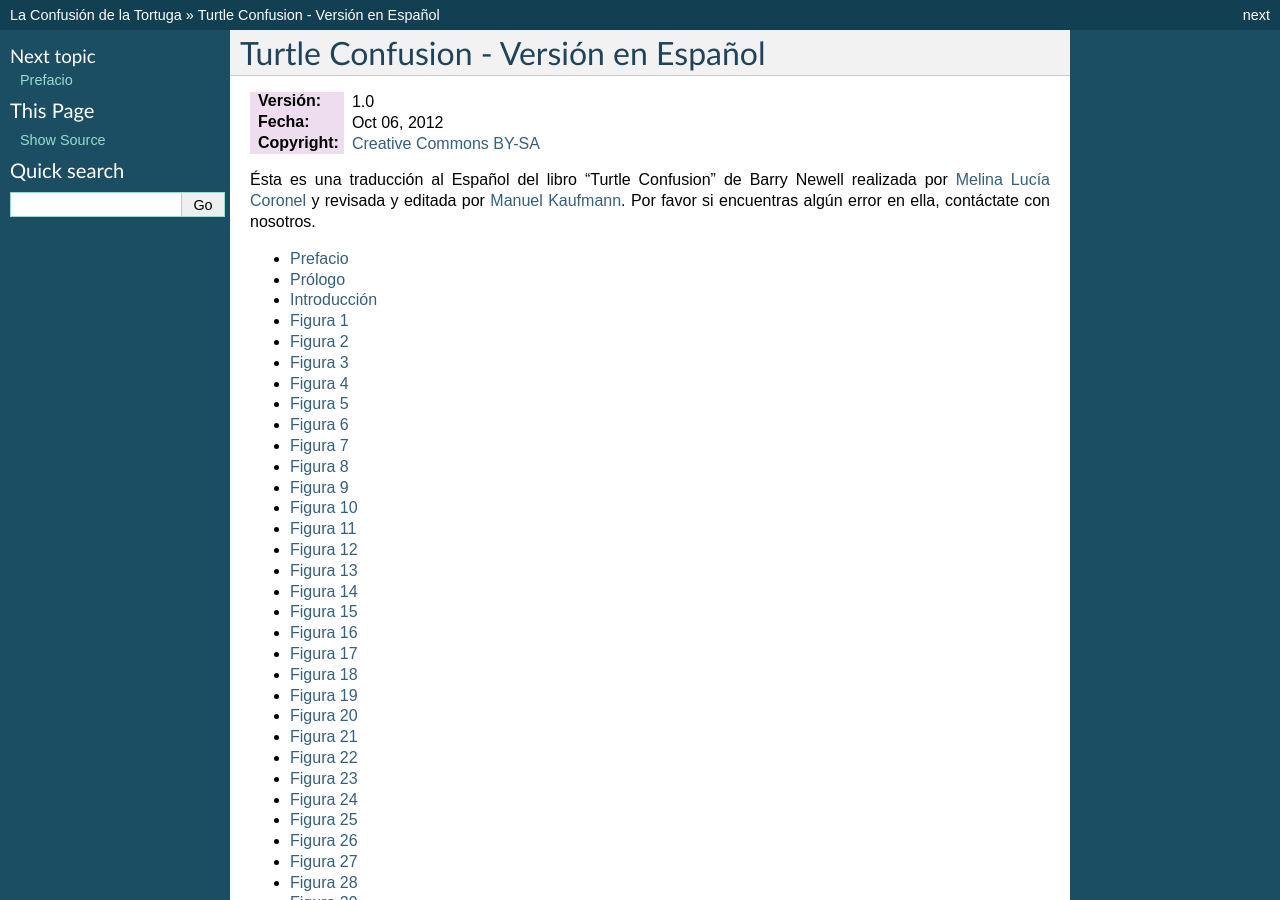
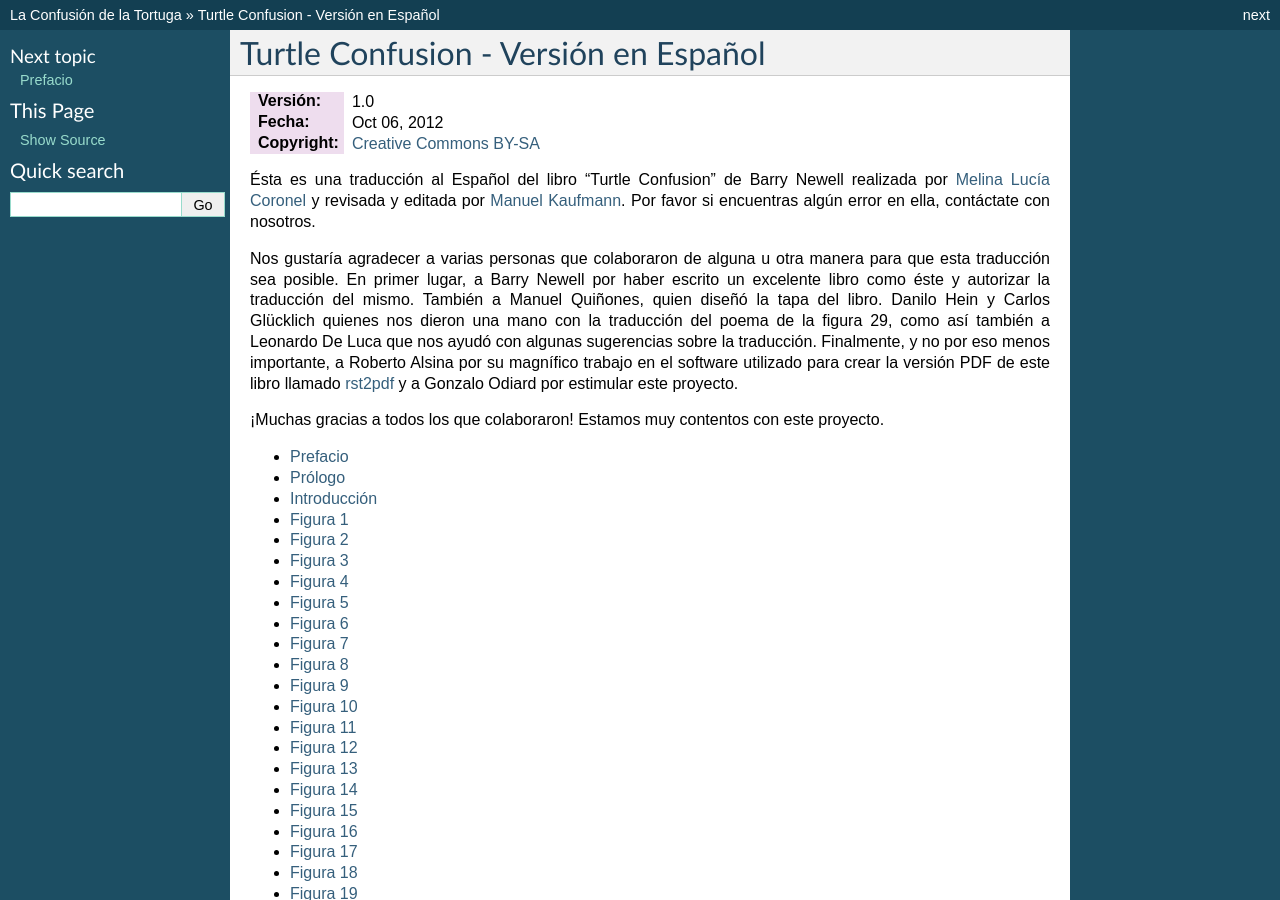
Before and after one commit to humitos/turtle-confusion-es, a Sphinx documentation site: the page built from docs/index.rst, in a window 1280 px wide and 900 px high. Built offline with Sphinx 7.4.7, drawn with Linux system fonts in a browser that asks for light colours.

Commit message:
Paragraph with Translation Acknowledgements #25

```diff
--- a/docs/index.rst
+++ b/docs/index.rst
@@ -14,6 +14,13 @@
 
 .. _Melina Lucía Coronel: melina_coronel@yahoo.com.ar
 .. _Manuel Kaufmann: humitos@gmail.com
+
+
+Nos gustaría agradecer a varias personas que colaboraron de alguna u otra manera para que esta traducción sea posible. En primer lugar, a Barry Newell por haber escrito un excelente libro como éste y autorizar la traducción del mismo. También a Manuel Quiñones, quien diseñó la tapa del libro. Danilo Hein y Carlos Glücklich quienes nos dieron una mano con la traducción del poema de la figura 29, como así también a Leonardo De Luca que nos ayudó con algunas sugerencias sobre la traducción. Finalmente, y no por eso menos importante, a Roberto Alsina por su magnífico trabajo en el software utilizado para crear la versión PDF de este libro llamado `rst2pdf`_ y a Gonzalo Odiard por estimular este proyecto.
+
+¡Muchas gracias a todos los que colaboraron! Estamos muy contentos con este proyecto.
+
+.. _rst2pdf: http://rst2pdf.ralsina.com.ar/
 
 .. toctree::
    :maxdepth: 2
```
